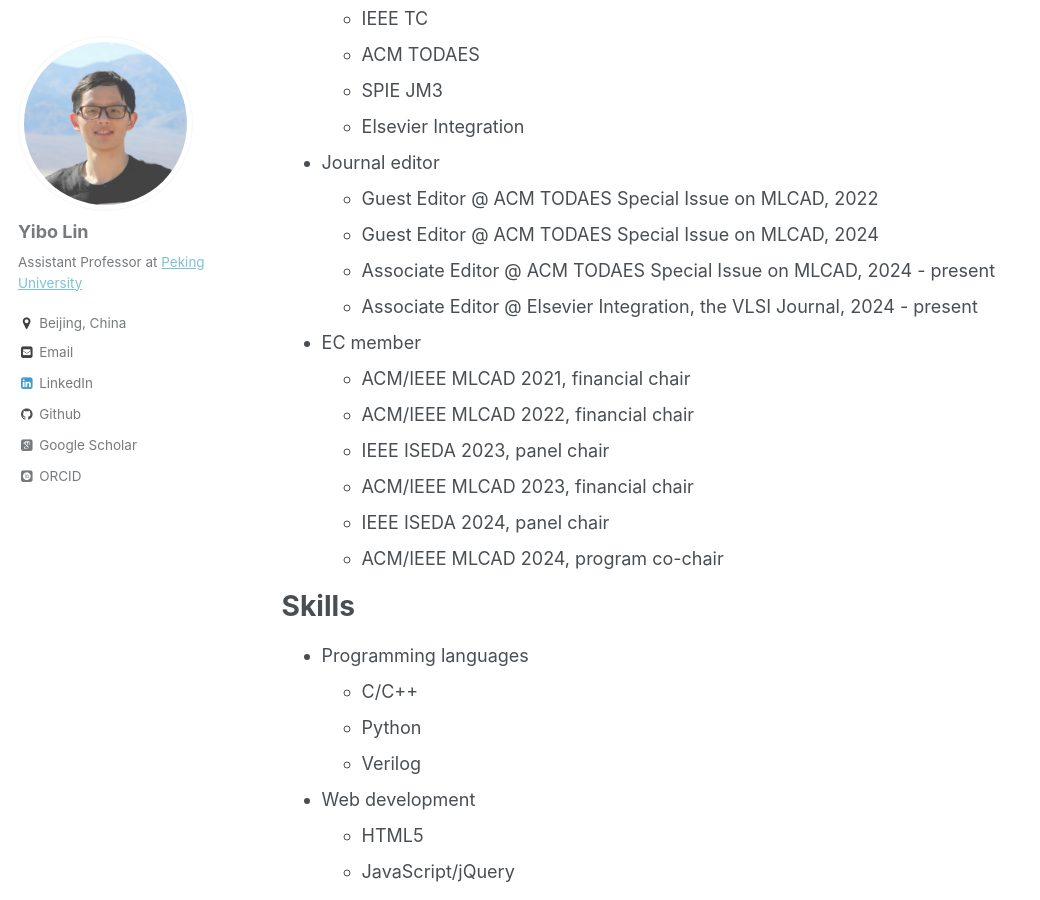
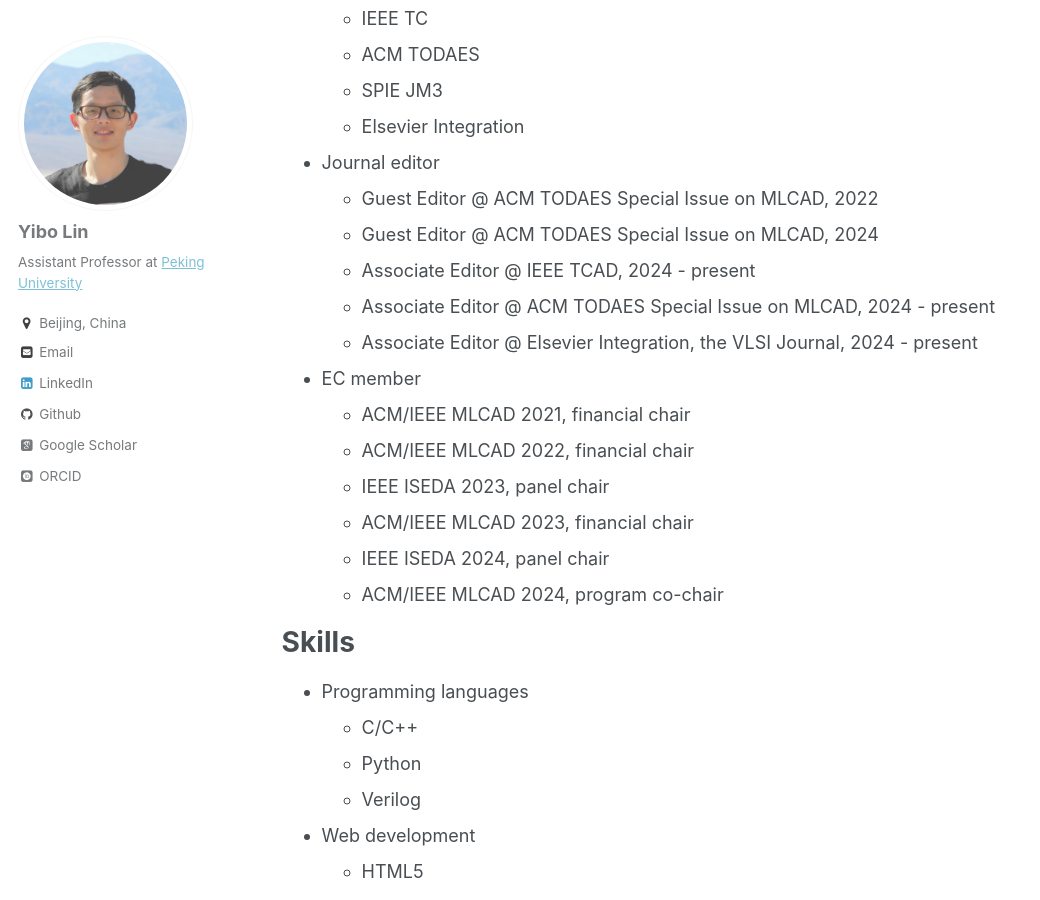
Before and after one commit to limbo018/limbo018.github.io, a Jekyll site: the page built from _pages/cv.md, in a window 1280 px wide and 900 px high, scrolled down 3573 px. Shown: the whole window, without its empty margins (0-1040 px from the left). Built offline with Jekyll 4.4.1, drawn with Linux system fonts in a browser that asks for light colours; some web fonts are replaced.

Commit message:
add tcad editor appointment

```diff
--- a/_pages/cv.md
+++ b/_pages/cv.md
@@ -132,6 +132,7 @@ Professional Service
 * Journal editor
   * Guest Editor @ ACM TODAES Special Issue on MLCAD, 2022
   * Guest Editor @ ACM TODAES Special Issue on MLCAD, 2024
+  * Associate Editor @ IEEE TCAD, 2024 - present
   * Associate Editor @ ACM TODAES Special Issue on MLCAD, 2024 - present
   * Associate Editor @ Elsevier Integration, the VLSI Journal, 2024 - present
 * EC member
```
Also changed, not shown: 4 other files.
